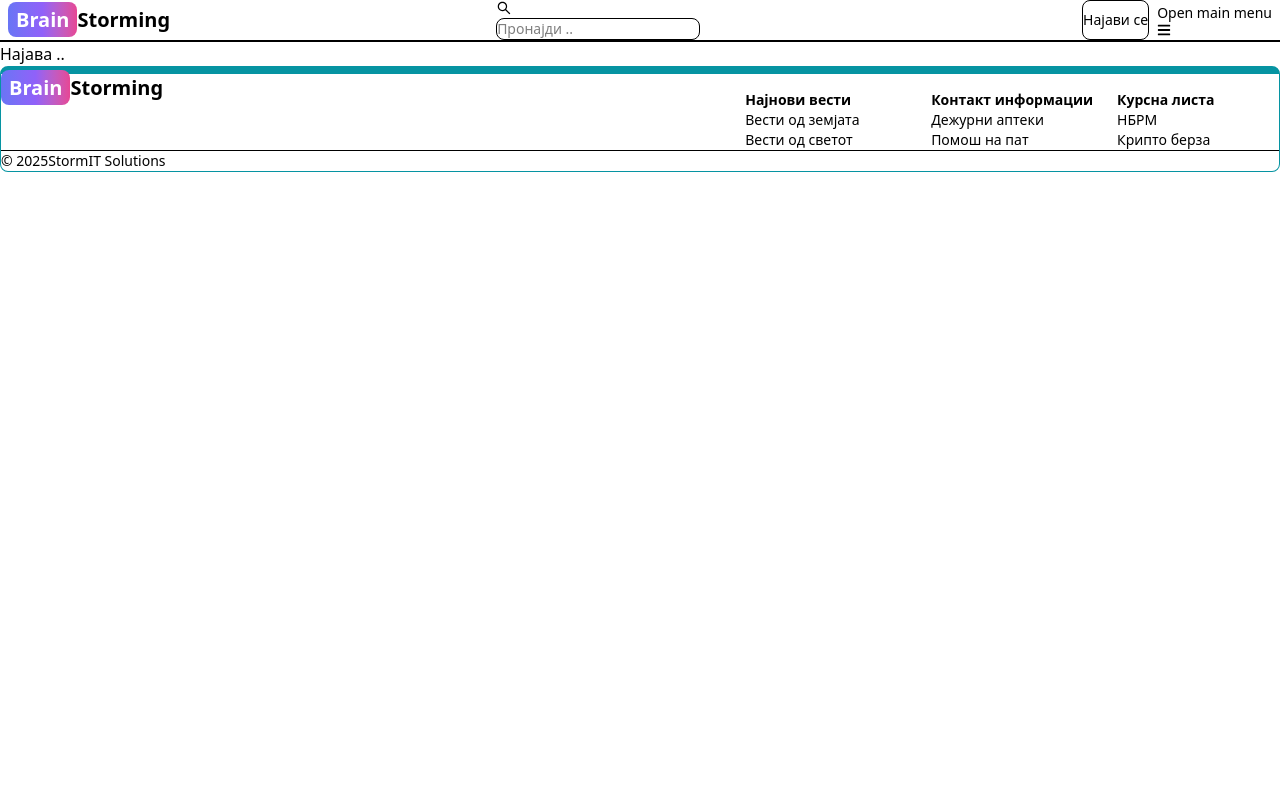
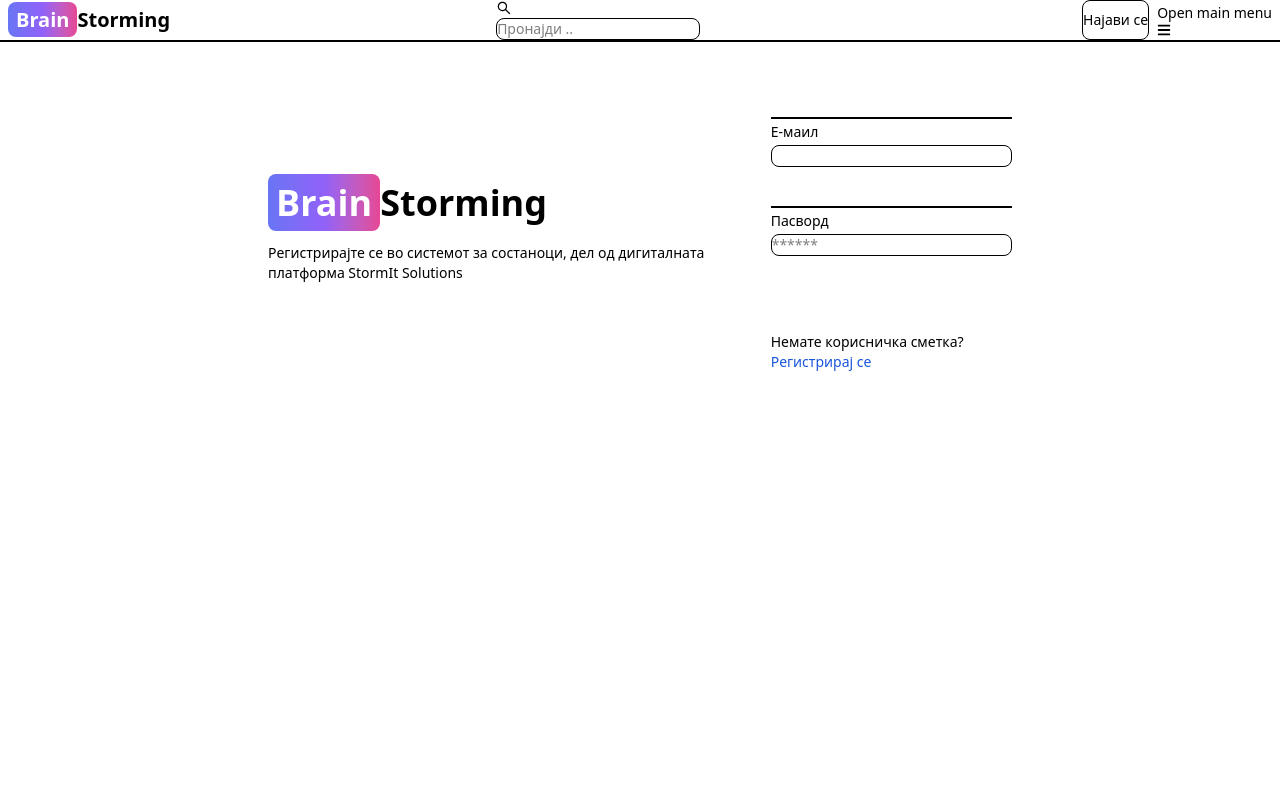
Before and after one commit to StormBT89/blog-app, a React (Vite) app in the folder client/: page /sign-in in a window 1280 px wide. Shown: the top 800 px of the page. Built offline with nearby package versions, Linux system fonts and the light colour scheme.

Commit message:
complete signin page functionality

```diff
--- a/client/src/components/Footer.jsx
+++ b/client/src/components/Footer.jsx
@@ -6,7 +6,7 @@ export default function FooterComp() {
    <Footer container className='border border-t-8 border-teal-500'>
         <div className='w-full max-w-7xl mx-auto'>
             <div className='grid w-full justify-between sm:flex md:grid-cols-1'>
-                <div mt-5>
+                <div className='mt-5'>
                     <Link to={'/'} className='self-center whitespace-nowrap text-lg sm:text-xl font-semibold dark:text-white'>
                     <span className='px-2 py-1 bg-gradient-to-r from-indigo-500 via-purple-500 to-pink-500
                                      rounded-lg text-white'>Brain</span>
--- a/client/src/pages/SignIn.jsx
+++ b/client/src/pages/SignIn.jsx
@@ -1,9 +1,105 @@
-import React from 'react'
+import { Alert, Button, FloatingLabel, Spinner, TextInput } from "flowbite-react";
+import { useState } from "react";
+import { Link, useNavigate } from "react-router-dom";
 
 export default function SignIn() {
+  const [formData, setFormData] = useState({});
+  const [errorMessage, setErrorMessage] = useState(null);
+  const [loading, setLoading] = useState(false);
+  const navigate = useNavigate();
+
+  const handleChange = (e) => {
+    setFormData({...formData, [e.target.id]: e.target.value.trim()});
+  };
+
+  const handleSubmit = async (e) => {
+        e.preventDefault();
+
+        if (!formData.email || !formData.password) {
+          return setErrorMessage('Задолжително е внесување на вредности во сите полиња за најавување');
+        }
+
+        try {
+          setLoading(true);
+          setErrorMessage(null);
+          const res = await fetch('/api/auth/signin', {
+            method: 'POST',
+            headers: { 'Content-Type': 'application/json'},
+            body: JSON.stringify(formData),
+          });
+          const data = await res.json();
+          if (data.success === false) {
+            return setErrorMessage(data.message);
+          }
+          setLoading(false);
+          if(res.ok) {
+            navigate('/')
+          }
+
+        } catch (error) {
+          setErrorMessage(error.message);
+          setLoading(false);
+        }
+  }
+
   return (
-    <div>
-      Најава ..
+    <div className="min-h-screen mt-10">
+      <div className="flex p-3 mx-auto max-w-3xl flex-col md:flex-row md:items-center gap-5">
+        {/* left */}
+        <div className="flex-2">
+        <Link to={'/'} className='font-bold dark:text-white text-4xl'>
+            <span className='px-2 py-1 bg-gradient-to-r from-indigo-500 via-purple-500 to-pink-500
+            rounded-lg text-white'>Brain</span>
+            Storming
+        </Link>
+        <p className="text-sm mt-5 font-medium">
+        Регистрирајте се во системот за состаноци, дел од дигиталната платформа
+         StormIt Solutions
+        </p>
+        </div>
+        {/* right */}
+        <div className="flex-1">
+          <form className="flex flex-col gap-4" onSubmit={handleSubmit}>
+            <div>
+              <FloatingLabel variant="filled" label="Е-маил" disabled={true}/>
+              <TextInput type="email"
+                         placeholder=""
+                         id='email'
+                         onChange={handleChange}/>
+            </div>
+            <div>
+              <FloatingLabel variant="filled" label="Пасворд" disabled={true}/>
+              <TextInput type="password"
+                         placeholder="******"
+                         id='password'
+                         onChange={handleChange}/>
+            </div>
+            <Button type="submit" disabled={loading}>
+              {
+                loading ? (
+                  <>
+                   <Spinner size="sm"/>
+                   <span>Се вчитуваат податоци.. </span>
+                  </>
+                ) : 'Најави се'
+              }
+
+
+            </Button>
+          </form>
+          <div className="gap-2 text-sm mt-5">
+            <span> Немате корисничка сметка? </span>
+            <Link to={'/sign-up'} className="text-blue-700">
+                Регистрирај се
+            </Link>
+          </div>
+          {errorMessage && (
+            <Alert className="mt-5" color="failure">
+              {errorMessage}
+            </Alert>
+          )}
+        </div>
+      </div>
     </div>
   )
 }
--- a/client/src/pages/SignUp.jsx
+++ b/client/src/pages/SignUp.jsx
@@ -43,7 +43,7 @@ export default function SignUp() {
   }
 
   return (
-    <div className="min-h-screen mt-20">
+    <div className="min-h-screen mt-10">
       <div className="flex p-3 mx-auto max-w-3xl flex-col md:flex-row md:items-center gap-5">
         {/* left */}
         <div className="flex-2">
@@ -77,7 +77,7 @@ export default function SignUp() {
             <div>
               <FloatingLabel variant="filled" label="Пасворд" disabled={true}/>
               <TextInput type="password"
-                         placeholder=""
+                         placeholder="******"
                          id='password'
                          onChange={handleChange}/>
             </div>
@@ -101,7 +101,7 @@ export default function SignUp() {
             </Link>
           </div>
           {errorMessage && (
-            <Alert className='mt-5' color="failure">
+            <Alert className="mt-5" color="failure">
               {errorMessage}
             </Alert>
           )}
```
